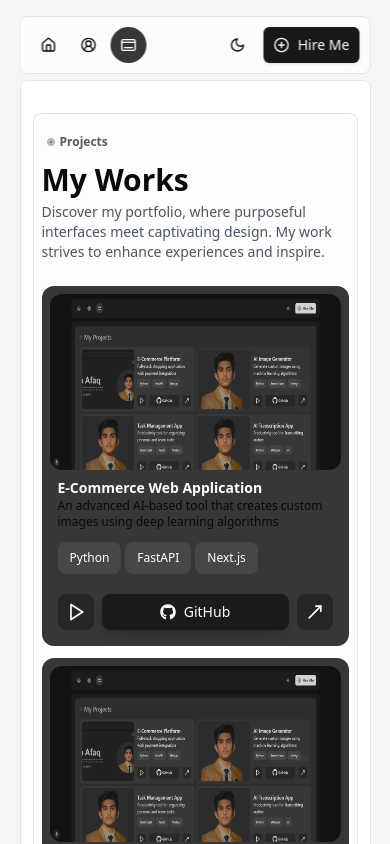
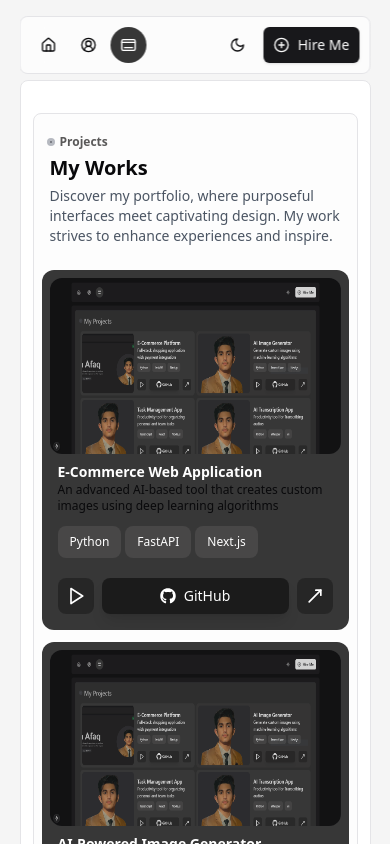
Before and after one commit to mafaqatiq/frontend, a Next.js app: page /projects in a window 390 px wide. Shown: the top 844 px of the page. Built offline with nearby package versions, Linux system fonts and the light colour scheme.

Commit message:
update paddings in mobile screen

```diff
--- a/components/ProjectCardsProjectPage.tsx
+++ b/components/ProjectCardsProjectPage.tsx
@@ -209,10 +209,10 @@ const ProjectsGrid: React.FC<{
 
   return (
     <div className="container mx-auto pb-4 lg:px-6 sm:px-6 px-2">
-      <p className="text-3xl font-bold pt-2 pb-1">
+      <p className="lg:text-3xl  sm:text-2xl text-xl font-bold lg:pt-2 sm:pt-2 pgt-1 px-2 pb-1">
         My Works
       </p>
-      <p className=" text-gray-600 dark:text-white text-sm lg:text-base">
+      <p className=" text-gray-600 dark:text-white text-sm lg:text-base px-2">
       Discover my portfolio, where purposeful interfaces meet captivating design. My work strives to enhance experiences and inspire.
 
             </p>
```
Also changed, not shown: 1 other file (tests, documents, lock files or other folders).
